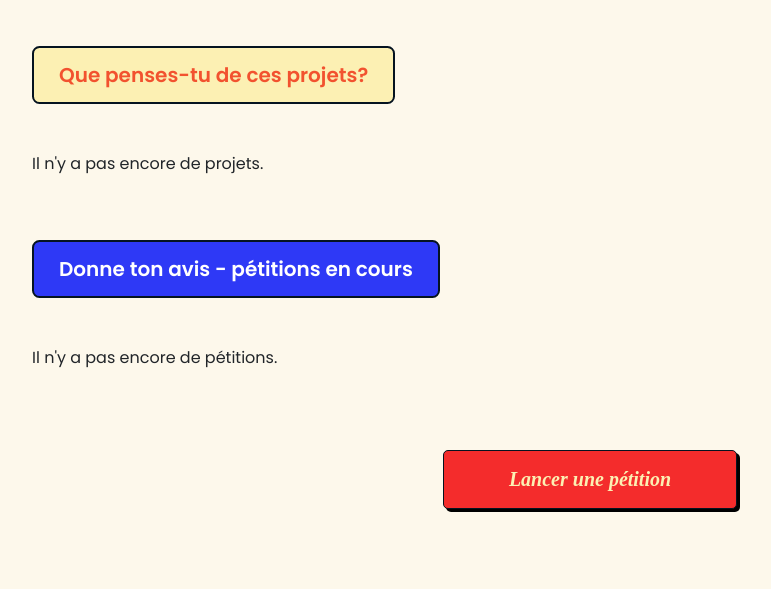
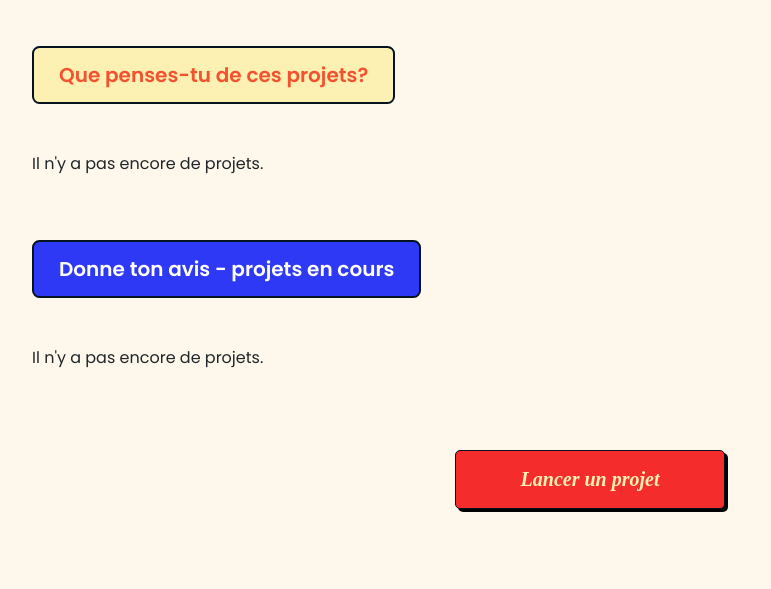
Before and after one commit to citympact/citympact, a Django app: template backend/mainApp/templates/mainApp/index.html in a window 1280 px wide. Shown: the part 529-1118 px from the top of the page, without its empty margins (50-821 px from the left). Run offline with Django 3.2, Linux system fonts and the light colour scheme; the template is opened without the code that fills it, so the values that code supplies are empty; parts of the project's set-up code (start-up, migrations or seed data) failed here and were passed over; some libraries are stand-ins or nearby versions; some web fonts are replaced.

Commit message:
Updated some more texts...

```diff
--- a/backend/mainApp/templates/mainApp/about.html
+++ b/backend/mainApp/templates/mainApp/about.html
@@ -7,7 +7,7 @@
 <div class="container">
     <div class="row">
         <div class="col-sm-12">
-            <p>Citympact est une plateforme numérique visant à augmenter la faible participation politique au niveau communal de la Génération Z en Suisse. Pour ce faire, elle permet aux jeunes de donner directement leur avis sur des projets concrets soumis par les collectivités publiques et de signer ou lancer des pétitions pour faire changer les choses. Les résultats sont directement transmis aux personnes en charges de ces sujets auprès des communes. De cette manière, les collectivités publics bénéficient d’un canal de communication directe avec leurs nouvelle génération de citoyens et recréer de l’engagement avec les thèmes de politique communale.</p>
+            <p>Citympact est une plateforme numérique visant à augmenter la faible participation politique au niveau communal de la Génération Z en Suisse. Pour ce faire, elle permet aux jeunes de donner directement leur avis sur des projets concrets soumis par les collectivités publiques et de signer ou lancer des projets pour faire changer les choses. Les résultats sont directement transmis aux personnes en charges de ces sujets auprès des communes. De cette manière, les collectivités publics bénéficient d’un canal de communication directe avec leurs nouvelle génération de citoyens et recréer de l’engagement avec les thèmes de politique communale.</p>
             <p>Notre équipe a conçu Citympact après avoir constaté un décalage entre le désir d’impact politique de la jeunesse suisse et sa faible utilisation des outils politiques à sa disposition. Les jeunes s’engagent dans des causes politiques de manière originale sur les plateformes de médias sociaux. Mais, simultanément, le taux de participation aux élections municipales suisses a chuté de plus de 40% au cours des 30 dernières années. C’est inquiétant car, comme la Suisse consulte ses citoyens et citoyennes plus que tout autre pays, un faible taux de participation signifie qu’une petite fraction de la population détermine les résultats d’une myriade de questions clés pour l’ensemble du pays. Cela pourrait même conduire à l’effondrement de notre système démocratique.</p>
             <p>Conformément au 16e objectif de développement durable des Nations Unies, qui appelle explicitement à « l’accès du public à l’information » et à « une prise de décision représentative », nous sommes convaincus que Citympact comblera ce fossé et relancera la participation politique en Suisse.</p>
             <h3 class="pt-5">Crédits</h3>
--- a/backend/mainApp/templates/mainApp/index.html
+++ b/backend/mainApp/templates/mainApp/index.html
@@ -19,7 +19,7 @@
                   <input type="text" class="form-control" placeholder="Que veux tu changer dans ta ville?" aria-label="Que veux tu changer dans ta ville?" aria-describedby="button-addon2" id="search-input" autocomplete="off">
                   <div class="suggestions-dropdown" style="display: none;">
                       <ul>
-                          <li><a href="{% url 'mainApp:addNewProposition' %}">>> Proposer une pétition</a></li>
+                          <li><a href="{% url 'mainApp:addNewProposition' %}">>> Proposer un projet</a></li>
                       </ul>
                   </div>
                 </div>
@@ -58,7 +58,7 @@
 <div class="container pt-5">
     <div class="row">
         <div class="col-sm-12">
-            <h1 class="homepage_title proposition_title">Donne ton avis - pétitions en cours</h1>
+            <h1 class="homepage_title proposition_title">Donne ton avis - projets en cours</h1>
             {% if propositions %}
                 <div class="row detail_row">
                     {% for proposition in propositions %}
@@ -66,7 +66,7 @@
                             {% if proposition.image %}
                                 <a href="{% url 'mainApp:propositionDetail' proposition.id %}"><img src="{{ proposition.image.url|thumbnailize }}" alt="{{ proposition.title }}" alt="" class="sliderThumbnail"/></a>
                             {% endif %}
-                            <div class="sign_proposition_div"><a href="#"><img src="static/mainApp/images/sign.png" alt="" height="25"> Signer la pétition</a></div>
+                            <div class="sign_proposition_div"><a href="#"><img src="static/mainApp/images/sign.png" alt="" height="25"> Signer le projet</a></div>
                             <h2><a href="{% url 'mainApp:propositionDetail' proposition.id %}">{{ proposition.title }}</a>
                             </h2>
                             <p class="">{{ proposition.summary }}</p>
@@ -74,12 +74,12 @@
                         </div>
                     {% endfor %}
                 </div>
-                <div class="show_more_div"><a href="#" data-toggle-text="Montrer moins d'éléments">Afficher plus de pétitions</a></div>
+                <div class="show_more_div"><a href="#" data-toggle-text="Montrer moins d'éléments">Afficher plus de projets</a></div>
             {% else %}
-                <p>Il n'y a pas encore de pétitions.</p>
+                <p>Il n'y a pas encore de projets.</p>
             {% endif %}
 
-            <div id="new_proposition"><a href="{% url "mainApp:addNewProposition" %}">Lancer une pétition</a></div>
+            <div id="new_proposition"><a href="{% url "mainApp:addNewProposition" %}">Lancer un projet</a></div>
         </div>
     </div>
 </div>
```
Also changed, not shown: backend/mainApp/templates/mainApp/newPetition.html (+4 -4 lines), backend/mainApp/templates/mainApp/sign_petition.html (+4 -4 lines), backend/mainApp/views.py (+9 -9 lines), tests/main.py (+1 -1 lines).
